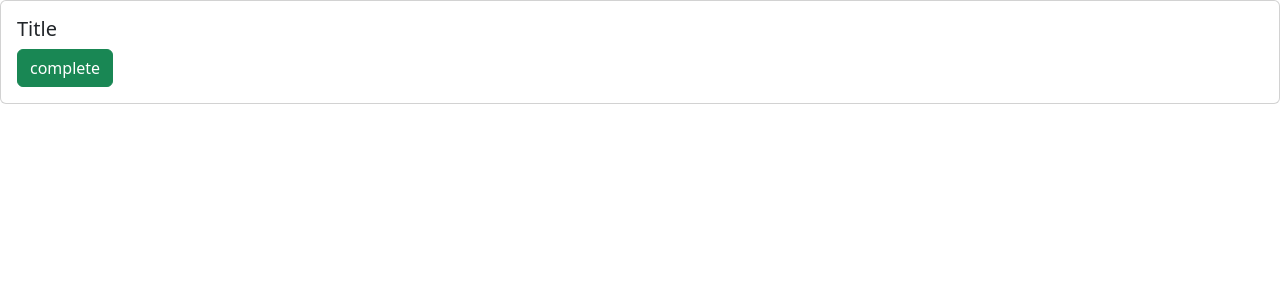
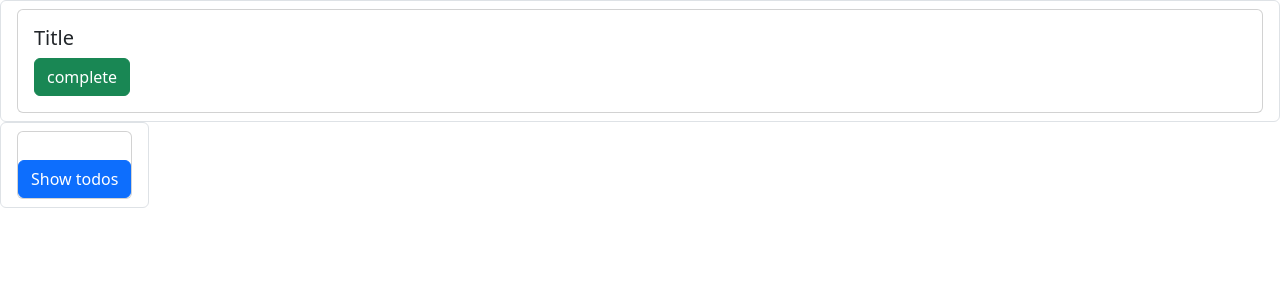
Before and after one commit to itstep-prepod/learn-react, a React (Create React App) app: page / in a window 1280 px wide. Shown: the top 300 px of the page. Built offline with nearby package versions, Linux system fonts and the light colour scheme.

Commit message:
bootstrap

```diff
--- a/src/App.js
+++ b/src/App.js
@@ -1,9 +1,10 @@
 import React from "react";
-import { Todo } from "./components/todo";
-
+import { TodoList } from "./components/todo-list";
+import { UserList } from "./components/user-list";
 
 export const App = () => {
     return <div>
-        <Todo title='test'/>
+        <TodoList />
+        <UserList />
     </div>
 }
--- /dev/null
+++ b/src/components/todo-list/index.js
@@ -0,0 +1,11 @@
+import React from 'react';
+import { ListGroup } from 'react-bootstrap';
+import { Todo } from '../todo';
+
+export const TodoList = () => {
+    return (
+        <ListGroup >
+            <ListGroup.Item><Todo/></ListGroup.Item>
+        </ListGroup>
+    );
+};
--- /dev/null
+++ b/src/components/user-list/index.js
@@ -0,0 +1,11 @@
+import React from 'react';
+import { ListGroup } from 'react-bootstrap';
+import { User } from '../user';
+
+export const UserList = () => {
+    return (
+        <ListGroup horizontal >
+            <ListGroup.Item><User/></ListGroup.Item>
+        </ListGroup>
+    );
+};
--- /dev/null
+++ b/src/components/user/index.js
@@ -0,0 +1,14 @@
+import Button from "react-bootstrap/Button";
+import React from "react";
+import { Card } from "react-bootstrap";
+
+export const User = ({ name, email, phone, id }) => {
+  return (
+    <Card>
+      <Card.Title>{name}</Card.Title>
+      <Card.Subtitle className="mb-2 text-muted">{phone}</Card.Subtitle>
+      <Card.Text>{email}</Card.Text>
+      <Button>Show todos</Button>
+    </Card>
+  );
+};
```
